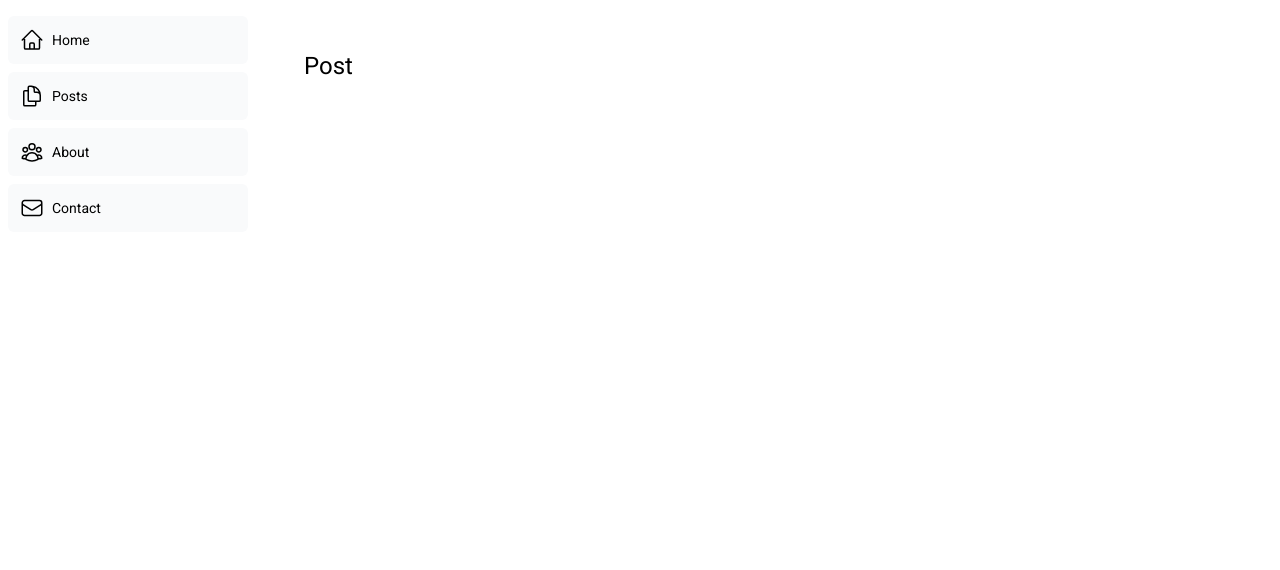
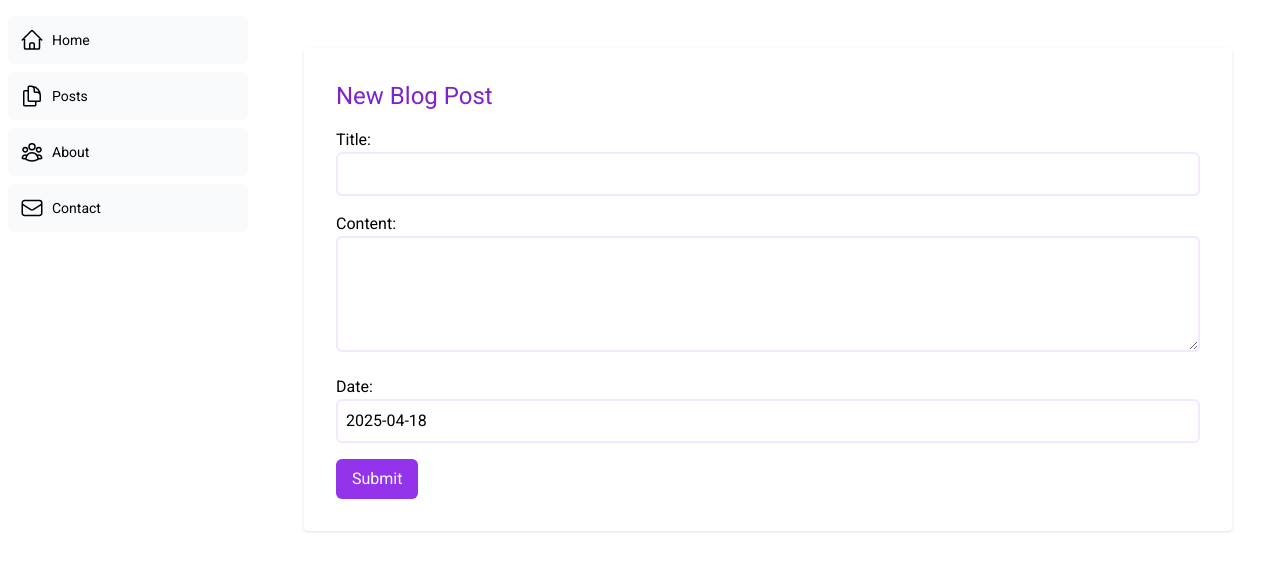
Before and after one commit to gomezmendozacarlos/blog-nextjs-practice, a Next.js app: page /blog/post/insert in a window 1280 px wide. Shown: the top 570 px of the page. Built offline with nearby package versions, Linux system fonts and the light colour scheme.

Commit message:
Adds insert new post functionality

```diff
--- a/package.json
+++ b/package.json
@@ -32,6 +32,7 @@
     "@types/node": "^20",
     "@types/react": "^18",
     "@types/react-dom": "^18",
+    "@types/uuid": "^10.0.0",
     "eslint": "^8",
     "eslint-config-next": "14.2.3",
     "postcss": "^8",
--- /dev/null
+++ b/src/app/api/posts/route.ts
@@ -0,0 +1,27 @@
+
+import { sql } from '@vercel/postgres';
+import { NextResponse } from 'next/server';
+
+export async function GET() {
+  try {
+    const posts = await sql`SELECT * FROM posts ORDER BY date DESC LIMIT 2;`;
+    return NextResponse.json({ posts }, { status: 200 });
+  } catch (error) {
+    return NextResponse.json({ error }, { status: 500 });
+  }
+}
+
+export async function POST(request: Request) {
+  const { searchParams } = new URL(request.url);
+  const id = searchParams.get('id');
+  const title = searchParams.get('title');
+  const content = searchParams.get('content');
+  const date = searchParams.get('date');
+
+  try {
+    await sql`INSERT INTO posts (id, author, title, content, date) VALUES (${id}, 'Carlos G', ${title}, ${content}, ${date});`;
+    return NextResponse.json({ message: "Post successfully  added" }, { status: 201 });
+  } catch (error) {
+    return NextResponse.json({ error }, { status: 500 });
+  }
+}
--- /dev/null
+++ b/src/app/blog/post/insert/page.tsx
@@ -0,0 +1,68 @@
+"use client";
+import { useState } from 'react';
+import { useRouter } from 'next/navigation'
+import { v4 as uuidv4 } from 'uuid';
+
+export default function Page() {
+  const router = useRouter()
+  const [formData, setFormData] = useState({
+    id: '',
+    title: '',
+    content: '',
+    date: new Date().toISOString().slice(0, 10)
+  });
+
+  const handleChange = (e: React.ChangeEvent<HTMLInputElement | HTMLTextAreaElement>) => {
+    const { name, value } = e.target;
+    setFormData(prevData => ({
+      ...prevData,
+      [name]: value
+    }))
+  };
+
+  const handleSubmit = (e: React.FormEvent<HTMLFormElement>) => {
+    e.preventDefault();
+    const uuid = uuidv4();
+    fetch(`/api/posts?id=${uuid}&title=${formData.title}&content=${formData.content}&date=${formData.date}`, {
+      method: 'POST',
+      headers: {
+        'Content-Type': 'application/json'
+      },
+      body: JSON.stringify({ ...formData, id: uuid })
+    }).then(() => {
+      // Clear form fields
+      setFormData({
+        id: '',
+        title: '',
+        content: '',
+        date: ''
+      });
+      router.push('/blog/posts');
+    }).catch(console.error)
+  }
+
+  return (
+    <div className="bg-white p-8 rounded shadow">
+      <h2 className="text-2xl mb-4 text-purple-700">New Blog Post</h2>
+      <form onSubmit={handleSubmit} className="space-y-4">
+
+        <div>
+          <label htmlFor="title" className="block font-medium">Title:</label>
+          <input type="text" id="title" name="title" value={formData.title} onChange={handleChange} className="w-full border-2 border-purple-100 p-2 rounded-md focus:border-purple-200 focus:outline-none" />
+        </div>
+        <div>
+          <label htmlFor="content" className="block font-medium">Content:</label>
+          <textarea id="content" name="content" rows={4} value={formData.content} onChange={handleChange} className="w-full border-2 border-purple-100 p-2 rounded-md focus:border-purple-200 focus:outline-none"></textarea>
+        </div>
+        <div>
+          <label htmlFor="date" className="block font-medium">Date:</label>
+          <input type="text" id="date" name="date" value={formData.date} readOnly className="w-full border-2 border-purple-100 p-2 rounded-md focus:border-purple-200 focus:outline-none" />
+
+        </div>
+        <div>
+          <button type="submit" className="bg-blue-400 text-white px-4 py-2 rounded-md bg-purple-600  hover:bg-purple-700">Submit</button>
+        </div>
+      </form>
+    </div>
+  );
+}
--- a/src/app/blog/posts/page.tsx
+++ b/src/app/blog/posts/page.tsx
@@ -1,13 +1,15 @@
 import Post from '@/app/ui/components/posts/Post';
+import { Button } from "@/app/ui/components/button"
+import Link from 'next/link'
 import  { connectToDb, getPosts } from '@/app/lib/data'
 
 export default async function Page() {
-  const client = await connectToDb()
+  await connectToDb()
   const posts = await getPosts()
 
   return (
     <>
-      {client && <p className='text-green-500'>Connected to the database</p>}
+      <Link href="/blog/post/insert"><Button className="outline outline-1  border-purple-700 text-purple-700 hover:bg-purple-700 hover:text-white my-5 py-2 px-4 rounded">New +</Button></Link>
       <h1>Posts</h1>
       {posts.map((post) => <Post key={post.id} id={post.id} title={post.title} content={post.content} date={post.date} />)}
     </>)
--- a/src/app/lib/data.ts
+++ b/src/app/lib/data.ts
@@ -21,7 +21,6 @@
 export async function getPosts() {
   try {
     const { rows } = await sql`SELECT * FROM posts`;
-    console.log('Rows:', rows);
     return rows
   }
   catch (error) {
```
Also changed, not shown: 1 other file (tests, documents, lock files or other folders).
